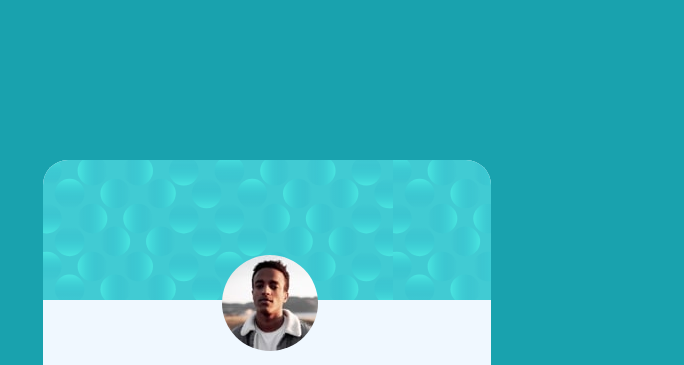
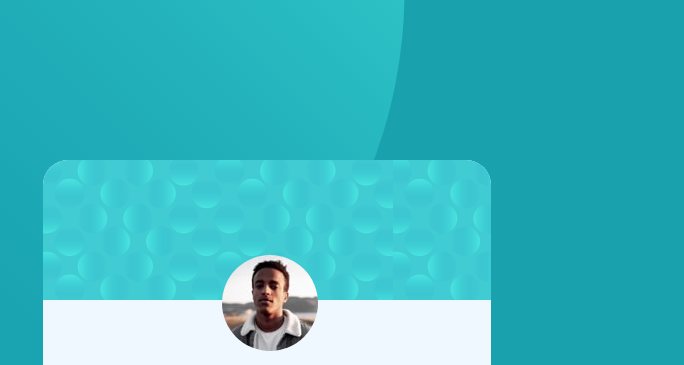
Before and after one commit to liniii31/Profile-card-component, a plain HTML site: page index.html in a window 1280 px wide. Shown: the top 365 px of the page, without its empty margins (373-1057 px from the left). Drawn offline with Linux system fonts and the light colour scheme; a web font is replaced by a local one.

Commit message:
adding background-image

```diff
--- a/index.css
+++ b/index.css
@@ -1,6 +1,6 @@
 body{
     /*background-color: aqua;*/
-    background-image: url(./images/bg-pattern-bottom.svg) bottom -600px right -150px no-repeat, url(./images/bg-pattern-top.svg) top -500px left -200px no-repeat;
+    background: url(./images/bg-pattern-bottom.svg) bottom -450px right -150px no-repeat, url(./images/bg-pattern-top.svg) top -500px left -200px no-repeat;
     background-color: hsl(185, 75%, 39%);
     height:100vh;
     width:100vw;
```
